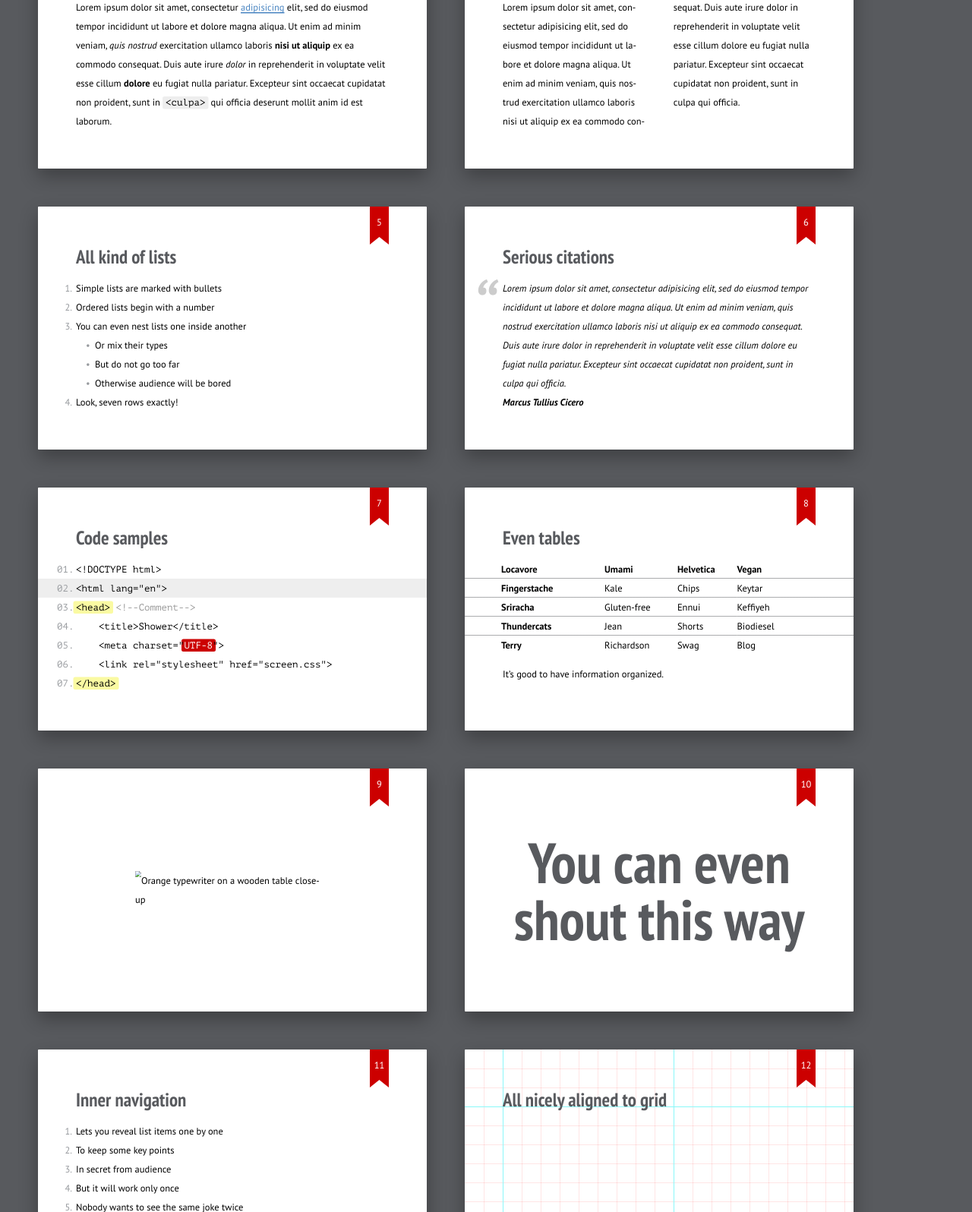
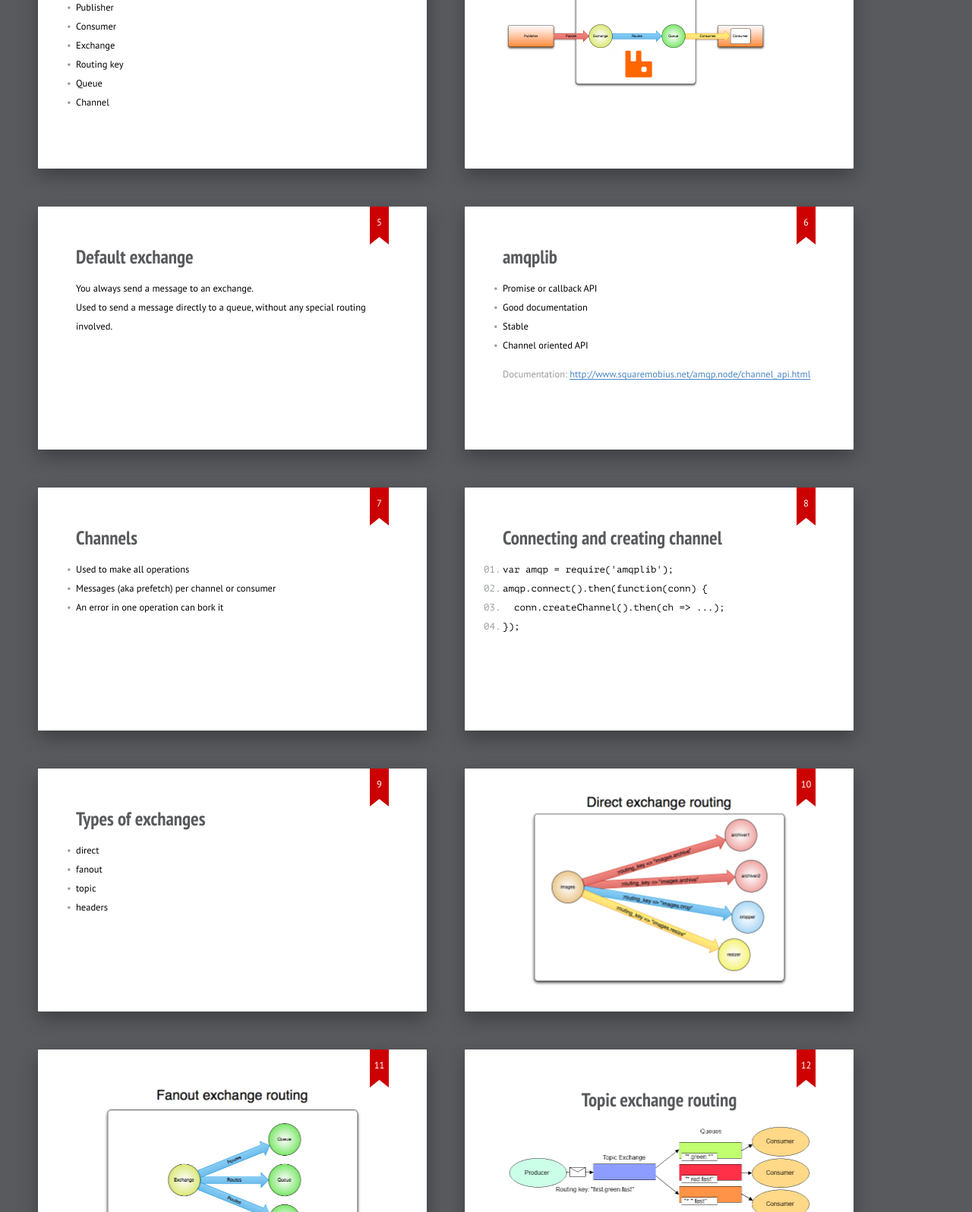
Before and after one commit to antoinegomez/jsmeetup-luxembourg-rabbitmq, a website: page slides/prepared/index.html in a window 1280 px wide. Shown: the part 612-2208 px from the top of the page at 76% size. Drawn offline with Linux system fonts and the light colour scheme; files whose address does not match are found by name.

Commit message:
Update slides

```diff
--- a/slides/prepared/index.html
+++ b/slides/prepared/index.html
@@ -6,6 +6,11 @@
 	<meta http-equiv="x-ua-compatible" content="ie=edge">
 	<meta name="viewport" content="width=device-width, initial-scale=1">
 	<link rel="stylesheet" href="shower/themes/ribbon/styles/screen-16x10.css">
+	<style>
+		.center {
+			text-align: center;
+		}
+	</style>
 </head>
 <body class="shower list">
 
@@ -17,188 +22,204 @@
 		<h2>RabbitMQ nodejs integration at Tadaweb</h2>
 		<p><a href="http://twitter.com/antoineg">@antoineg</a></p>
 		<figure>
-			<img class="cover" src="pictures/cover.jpg" alt="Hands on the orange typewriter in a park">
-			<figcaption class="white">
-				<a href="http://fiftyfootshadows.net/">© John Carey</a>
-			</figcaption>
+			<img class="cover" src="pictures/primary.png" alt="Tadaweb">
 		</figure>
 		<style>
+			#cover img {
+				opacity: 0.3;
+			}
+
 			#cover h2 {
 				margin:30px 0 0;
-				color:#FFF;
+				color:#333;
 				text-align:center;
 				font-size:70px;
 				}
 			#cover p {
 				margin:10px 0 0;
 				text-align:center;
-				color:#FFF;
+				color:#333;
 				font-style:italic;
 				font-size:20px;
 				}
 				#cover p a {
-					color:#FFF;
+					color:#666;
 					}
 		</style>
 	</section>
 
 	<section class="slide">
-		<h2>Shower key features</h2>
+		<h2>AMQP 0-9-1</h2>
 		<ol>
-			<li>Built on HTML, CSS and vanilla JavaScript</li>
-			<li>Works in all modern browsers</li>
-			<li>Themes are separated from engine</li>
-			<li>Modular and extensible</li>
-			<li>Fully keyboard accessible</li>
-			<li>Printable to PDF</li>
+			<li>Advanced Message Queuing Protocol</li>
+			<li>Allow communication between publishers and consumers</li>
+			<li>Programmable Protocol</li>
 		</ol>
-		<p class="note">Shower ['ʃəuə] noun. A person or thing that shows.</p>
+		<!-- <p class="note">Shower ['ʃəuə] noun. A person or thing that shows.</p> -->
 	</section>
 
 	<section class="slide">
-		<h2>Plain text on your slides</h2>
-		<p>Lorem ipsum dolor sit amet, consectetur <a href="#4">adipisicing</a> elit, sed do eiusmod tempor incididunt ut labore et dolore magna aliqua. Ut enim ad minim veniam, <em>quis nostrud</em> exercitation ullamco laboris <strong>nisi ut aliquip</strong> ex ea commodo consequat. Duis aute irure <i>dolor</i> in reprehenderit in voluptate velit esse cillum <b>dolore</b> eu fugiat nulla pariatur. Excepteur sint occaecat cupidatat non proident, sunt in <code>&lt;culpa&gt;</code> qui officia deserunt mollit anim id est laborum.</p>
+		<h2>Concepts</h2>
+		<ul>
+			<li>Publisher</li>
+			<li>Consumer</li>
+			<li>Exchange</li>
+			<li>Routing key</li>
+			<li>Queue</li>
+			<li>Channel</li>
+		</ul>
+		<!-- <p class="note">Documentation: <a href="http://www.squaremobius.net/amqp.node/channel_api.html">http://www.squaremobius.net/amqp.node/channel_api.html</a></p> -->
 	</section>
 
 	<section class="slide">
-		<h2>Two columns if you like</h2>
-		<p class="double">Lorem ipsum dolor sit amet, consectetur adipisicing elit, sed do eiusmod tempor incididunt ut labore et dolore magna aliqua. Ut enim ad minim veniam, quis nostrud exercitation ullamco laboris nisi ut aliquip ex ea commodo consequat. Duis aute irure dolor in reprehenderit in voluptate velit esse cillum dolore eu fugiat nulla pariatur. Excepteur sint occaecat cupidatat non proident, sunt in culpa qui officia.</p>
+		<figure>
+			<img class="picture" src="pictures/hello-world-example-routing.png" alt="Tadaweb">
+		</figure>
+	</section>
+
+
+	<section class="slide">
+		<h2>Default exchange</h2>
+		<p>
+			You always send a message to an exchange.<br>
+			Used to send a message directly to a queue, without any special routing involved.
+		</p>
 	</section>
 
 	<section class="slide">
-		<h2>All kind of lists</h2>
-		<ol>
-			<li>Simple lists are marked with bullets</li>
-			<li>Ordered lists begin with a number</li>
-			<li>You can even nest lists one inside another
-				<ul>
-					<li>Or mix their types</li>
-					<li>But do not go too far</li>
-					<li>Otherwise audience will be bored</li>
-				</ul>
-			</li>
-			<li>Look, seven rows exactly!</li>
-		</ol>
+		<h2>amqplib</h2>
+		<ul>
+			<li>Promise or callback API</li>
+			<li>Good documentation</li>
+			<li>Stable</li>
+			<li>Channel oriented API</li>
+		</ul>
+		<p class="note">Documentation: <a href="http://www.squaremobius.net/amqp.node/channel_api.html">http://www.squaremobius.net/amqp.node/channel_api.html</a></p>
 	</section>
 
 	<section class="slide">
-		<h2>Serious citations</h2>
+		<h2>Channels</h2>
+		<ul>
+			<li>Used to make all operations</li>
+			<li>Messages (aka prefetch) per channel or consumer</li>
+			<li>An error in one operation can bork it</li>
+		</ul>
+	</section>
+
+	<section class="slide">
+		<h2>Connecting and creating channel</h2>
+		<pre>
+			<code>var amqp = require('amqplib');</code>
+			<code>amqp.connect().then(function(conn) {</code>
+		  <code>&nbsp;&nbsp;conn.createChannel().then(ch => ...);</code>
+			<code>});</code>
+			<!-- <code class="mark">&lt;html lang="en"&gt;</code>
+			<code><mark>&lt;head&gt;</mark> <span class="comment">&lt;!--Comment--&gt;</span></code>
+			<code>    &lt;title&gt;Shower&lt;/title&gt;</code>
+			<code>    &lt;meta charset="<mark class="important">UTF-8</mark>"&gt;</code>
+			<code>    &lt;link rel="stylesheet" href="screen.css"&gt;</code>
+			<code><mark>&lt;/head&gt;</mark></code> -->
+		</pre>
+	</section>
+
+	<section class="slide">
+		<h2>Types of exchanges</h2>
+		<ul>
+			<li>direct</li>
+			<li>fanout</li>
+			<li>topic</li>
+			<li>headers</li>
+		</ul>
+	</section>
+
+	<section class="slide" id="picture">
 		<figure>
-			<blockquote>
-				<p>Lorem ipsum dolor sit amet, consectetur adipisicing elit, sed do eiusmod tempor incididunt ut labore et dolore magna aliqua. Ut enim ad minim veniam, quis nostrud exercitation ullamco laboris nisi ut aliquip ex ea commodo consequat. Duis aute irure dolor in reprehenderit in voluptate velit esse cillum dolore eu fugiat nulla pariatur. Excepteur sint occaecat cupidatat non proident, sunt in culpa qui officia.</p>
-			</blockquote>
-			<figcaption>Marcus Tullius Cicero</figcaption>
+			<img class="cover" src="pictures/exchange-direct.png">
+		</figure>
+	</section>
+
+	<section class="slide" id="picture">
+		<figure>
+			<img class="cover" src="pictures/exchange-fanout.png">
+		</figure>
+	</section>
+
+	<section class="slide" id="picture">
+		<figure>
+			<h2 class="center">Topic exchange routing</h2>
+			<img class="cover" src="pictures/TopicExchange2.png">
+		</figure>
+	</section>
+
+	<section class="slide" id="picture">
+		<figure>
+			<h2>Headers exchange routing</h2>
+			<ul>
+				<li>Use headers to route messages</li>
+				<li>Ignore routing key</li>
+			</ul>
 		</figure>
 	</section>
 
 	<section class="slide">
-		<h2>Code samples</h2>
-		<pre>
-			<code>&lt;!DOCTYPE html&gt;</code>
-			<code class="mark">&lt;html lang="en"&gt;</code>
-			<code><mark>&lt;head&gt;</mark> <span class="comment">&lt;!--Comment--&gt;</span></code>
-			<code>    &lt;title&gt;Shower&lt;/title&gt;</code>
-			<code>    &lt;meta charset="<mark class="important">UTF-8</mark>"&gt;</code>
-			<code>    &lt;link rel="stylesheet" href="screen.css"&gt;</code>
-			<code><mark>&lt;/head&gt;</mark></code>
-		</pre>
+		<h2>Tadaweb micro services architecture</h2>
+		<figure>
+			<img class="picture" src="pictures/newInfra.png">
+		</figure>
 	</section>
 
 	<section class="slide">
-		<h2>Even tables</h2>
-		<table>
-		<tr>
-			<th scope="col">Locavore</th>
-			<th>Umami</th>
-			<th>Helvetica</th>
-			<th>Vegan</th>
-		</tr>
-		<tr>
-			<th scope="row">Fingerstache</th>
-			<td>Kale</td>
-			<td>Chips</td>
-			<td>Keytar</td>
-		</tr>
-		<tr>
-			<th scope="row">Sriracha</th>
-			<td>Gluten-free</td>
-			<td>Ennui</td>
-			<td>Keffiyeh</td>
-		</tr>
-		<tr>
-			<th scope="row">Thundercats</th>
-			<td>Jean</td>
-			<td>Shorts</td>
-			<td>Biodiesel</td>
-		</tr>
-		<tr>
-			<th scope="row">Terry</th>
-			<td>Richardson</td>
-			<td>Swag</td>
-			<td>Blog</td>
-		</tr>
-		</table>
-		<p>It’s good to have information organized.</p>
-	</section>
-
-	<section class="slide" id="picture">
-		<h2>Pictures</h2>
-		<figure>
-			<img class="cover" src="pictures/picture.jpg" alt="Orange typewriter on a wooden table close-up">
-			<figcaption class="white">
-				<a href="http://fiftyfootshadows.net/">© John Carey</a>
-			</figcaption>
-		</figure>
-		<style>
-			#picture h2 {
-				color:#FFF;
-				}
-		</style>
+		<h2>Exchanges</h2>
+		<ul>
+			<li>One direct exchange to send events (services.events)</li>
+			<li>One fanout exchange per service (userservice.all)</li>
+		</ul>
 	</section>
 
 	<section class="slide">
-		<h2 class="shout shrink">You can even shout this way</h2>
+		<h2>RabbitMQ at Tadaweb</h2>
+		<ul>
+			<li>Communication between web NodeJS services and Core C++ services</li>
+			<li>Events to update data in each service</li>
+			<li>Worker queues: PDF generation, long requests</li>
+		</ul>
 	</section>
 
 	<section class="slide">
-		<h2>Inner navigation</h2>
-		<ol>
-			<li>Lets you reveal list items one by one</li>
-			<li class="next">To keep some key points</li>
-			<li class="next">In secret from audience</li>
-			<li class="next">But it will work only once</li>
-			<li class="next">Nobody wants to see the same joke twice</li>
-		</ol>
+		<h2>Queues</h2>
+		<ul>
+			<li>One queue per service (userservice) binded to the events exchange (services.events) with various routing keys</li>
+			<li>One queue per process (userservice_${hostname}_${pid}_${uuid.v4()}) to consume service exchange messages</li>
+		</ul>
 	</section>
 
-	<section class="slide grid">
-		<h2>All nicely aligned to grid</h2>
+	<section class="slide">
+		<h2>Custom queues</h2>
+		<ul>
+			<li>Worker queues (pdf.worker)</li>
+			<li>Dedicated channel with a custom prefetch count: 1 job at a time</li>
+		</ul>
 	</section>
 
-	<section class="slide" id="see-more">
-		<h2 class="shout">
-			<img src="pictures/logo.svg" alt="Shower logo">
-			<a href="https://github.com/shower/shower">See more on GitHub</a>
-		</h2>
-		<style>
-			#see-more h2 {
-				font-size:100px
-				}
-			#see-more img {
-				width:0.72em;
-				height:0.72em;
-				}
-		</style>
+	<section class="slide">
+		<h2>Samples</h2>
+		<ul>
+			<li>userservice bind his queue to services.events with routing key "tadaservice" to listen to events emitted from tadaservice</li>
+			<li>pdfservice receive a message on it's service queue and send it to a custom worker queue</li>
+		</ul>
 	</section>
 
-	<footer class="badge">
-		<a href="https://github.com/shower/shower">Fork me on GitHub</a>
-	</footer>
+	<section class="slide">
+		<h2>See it action</h2>
+		<p>Simple module created last week to test it</p>
+		<a href="https://github.com/antoinegomez/jsmeetup-luxembourg-rabbitmq">
+			https://github.com/antoinegomez/jsmeetup-luxembourg-rabbitmq
+		</a>
+	</section>
 
 	<div class="progress"></div>
 
 	<script src="shower/shower.min.js"></script>
 	<!-- Copyright © 2017 Yours Truly, Famous Inc. -->
-
 </body>
 </html>
```
